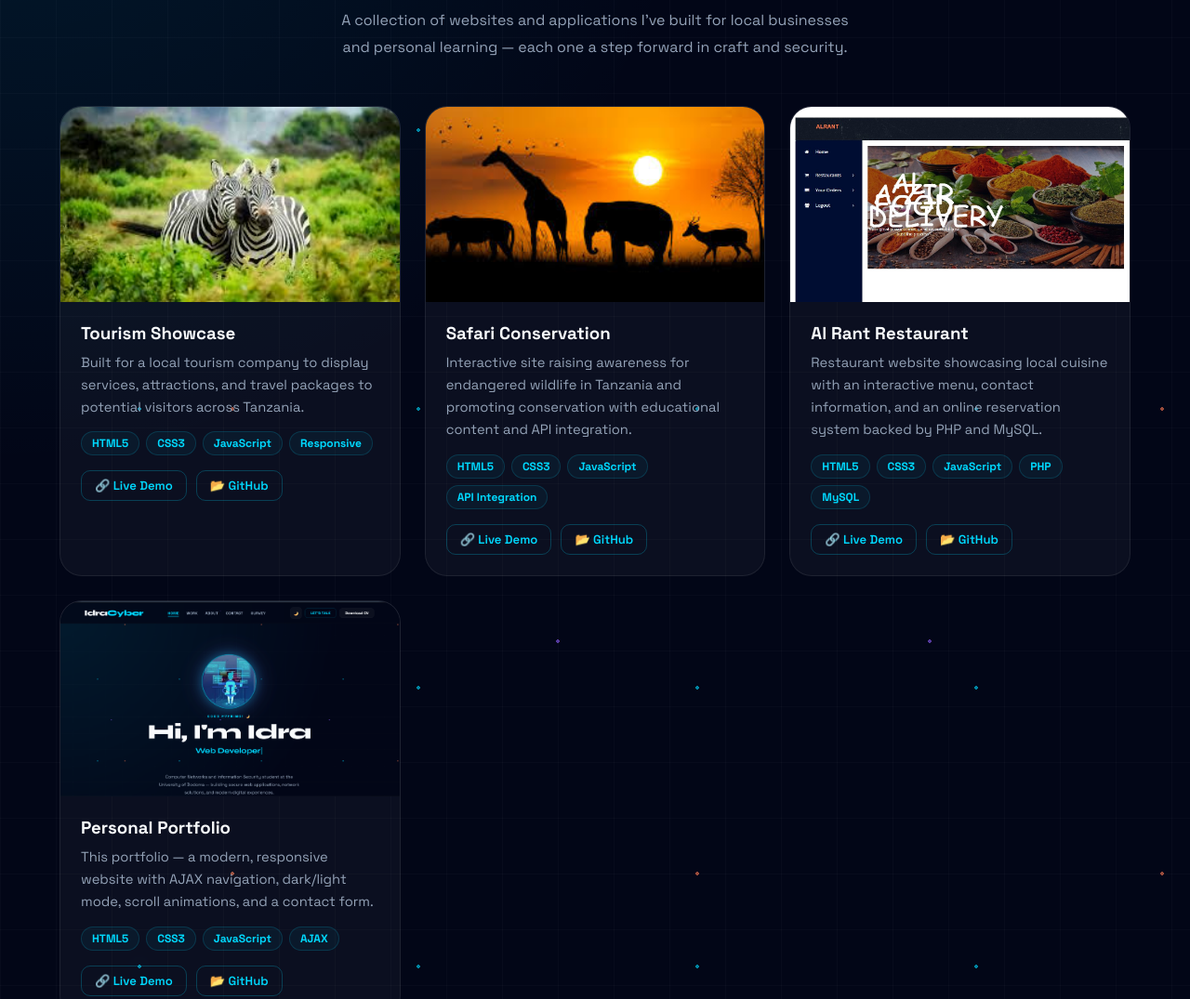
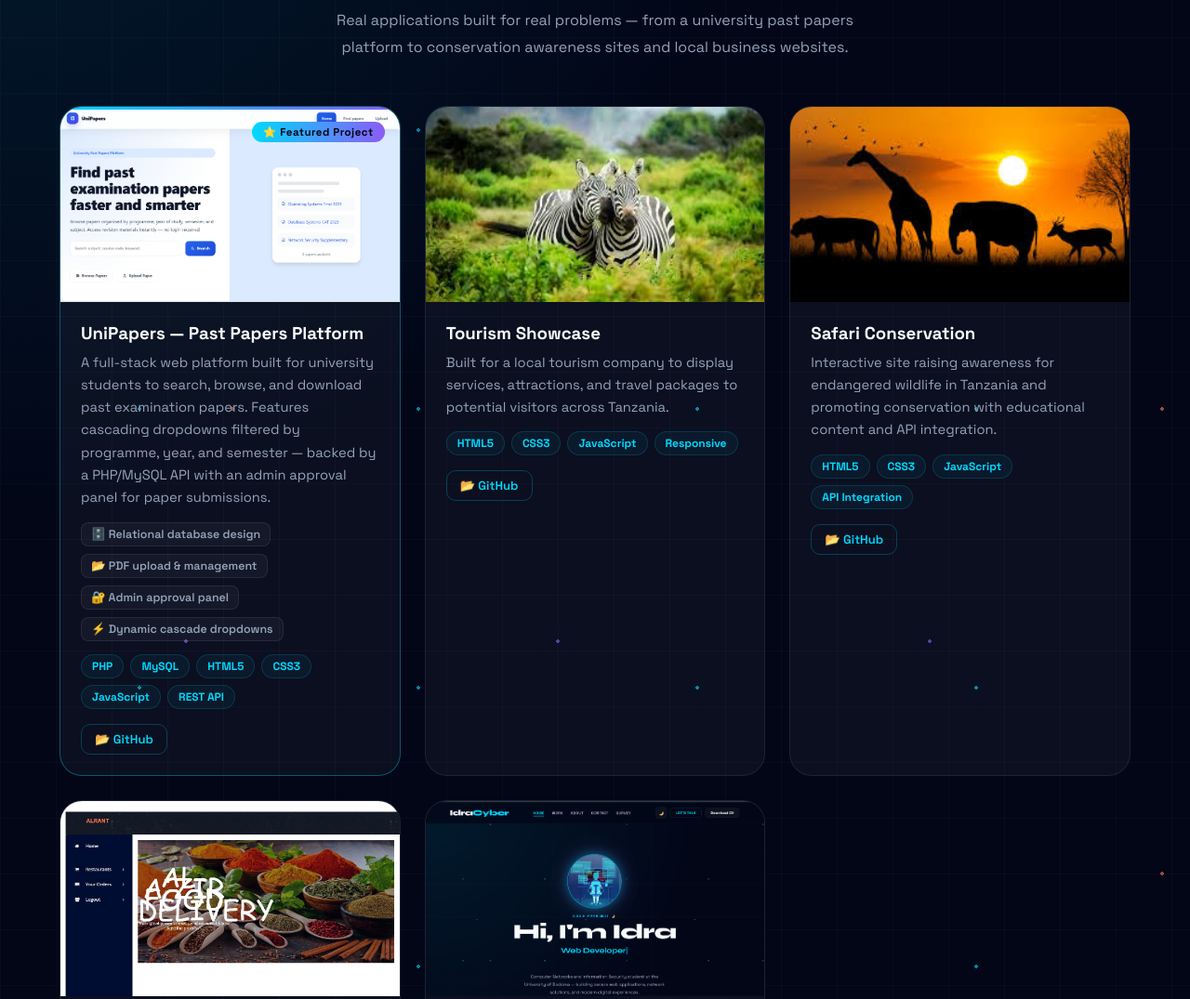
Before and after one commit to iamidra/iamidra.github.io, a plain HTML site: page project.html in a window 1280 px wide. Shown: the part 260-1335 px from the top of the page at 93% size. Drawn offline with Linux system fonts and the light colour scheme.

Commit message:
adding the unipapers website

```diff
--- a/css/styles.css
+++ b/css/styles.css
@@ -1419,3 +1419,61 @@ footer a:hover { color: var(--accent); }
     .notify-form            { flex-direction: column; align-items: center; }
     .cert-card              { flex-direction: column; gap: 12px; }
 }
+/* =========================
+   FEATURED PROJECT CARD
+========================= */
+.project-card.project-featured {
+    border-color: rgba(0, 217, 255, 0.35);
+    position: relative;
+}
+
+.project-card.project-featured::after {
+    content: '';
+    position: absolute;
+    top: 0; left: 0; right: 0;
+    height: 3px;
+    background: linear-gradient(90deg, var(--accent), var(--accent2));
+    border-radius: var(--r-lg) var(--r-lg) 0 0;
+}
+
+.project-featured-badge {
+    position: absolute;
+    top: 16px;
+    right: 16px;
+    background: linear-gradient(90deg, var(--accent), var(--accent2));
+    color: #020617;
+    font-size: 0.72rem;
+    font-weight: 800;
+    padding: 4px 12px;
+    border-radius: 20px;
+    letter-spacing: 0.5px;
+    z-index: 2;
+}
+
+/* Feature highlights row */
+.project-highlights {
+    display: flex;
+    flex-wrap: wrap;
+    gap: 8px;
+    margin-bottom: 14px;
+}
+
+.highlight-item {
+    font-size: 0.78rem;
+    font-weight: 600;
+    color: var(--muted);
+    background: rgba(255, 255, 255, 0.04);
+    border: 1px solid var(--border);
+    padding: 4px 10px;
+    border-radius: 8px;
+}
+
+.light-mode .highlight-item {
+    background: #f8fafc;
+}
+
+@media (max-width: 700px) {
+    .project-featured-badge { font-size: 0.65rem; padding: 3px 10px; }
+    .project-highlights      { gap: 6px; }
+    .highlight-item          { font-size: 0.72rem; }
+}
--- a/project.html
+++ b/project.html
@@ -46,12 +46,42 @@
         <div class="projects-page-header">
             <span class="page-label">MY WORK</span>
             <h1>Projects</h1>
-            <p>A collection of websites and applications I've built for local businesses and personal learning — each one a step forward in craft and security.</p>
+            <p>Real applications built for real problems — from a university past papers platform to conservation awareness sites and local business websites.</p>
         </div>
 
         <!-- ===== PROJECTS GRID ===== -->
         <section aria-label="Project showcase">
             <div class="projects-grid">
+
+                <!-- ===== UNIPAPERS — FEATURED ===== -->
+                <div class="project-card project-featured">
+                    <div class="project-featured-badge">⭐ Featured Project</div>
+                    <img src="pictures/unipapers.png" alt="UniPapers — University past examination papers platform" loading="lazy" width="400" height="210" />
+                    <div class="project-info">
+                        <h3>UniPapers — Past Papers Platform</h3>
+                        <p class="proj-desc">
+                            A full-stack web platform built for university students to search, browse, and download past examination papers. Features cascading dropdowns filtered by programme, year, and semester — backed by a PHP/MySQL API with an admin approval panel for paper submissions.
+                        </p>
+                        <div class="project-highlights">
+                            <span class="highlight-item">🗄️ Relational database design</span>
+                            <span class="highlight-item">📂 PDF upload &amp; management</span>
+                            <span class="highlight-item">🔐 Admin approval panel</span>
+                            <span class="highlight-item">⚡ Dynamic cascade dropdowns</span>
+                        </div>
+                        <div class="tech-stack">
+                            <span class="tech-badge">PHP</span>
+                            <span class="tech-badge">MySQL</span>
+                            <span class="tech-badge">HTML5</span>
+                            <span class="tech-badge">CSS3</span>
+                            <span class="tech-badge">JavaScript</span>
+                            <span class="tech-badge">REST API</span>
+                        </div>
+                        <div class="project-links">
+                            <!-- <a href="#" class="proj-link">🔗 Live Demo</a> -->
+                            <a href="https://github.com/iamidra" class="proj-link" target="_blank" rel="noopener noreferrer">📂 GitHub</a>
+                        </div>
+                    </div>
+                </div>
 
                 <div class="project-card">
                     <img src="pictures/wild.png" alt="Tourism Showcase website — platform displaying tourist attractions in Tanzania" loading="lazy" width="400" height="210" />
@@ -65,7 +95,7 @@
                             <span class="tech-badge">Responsive</span>
                         </div>
                         <div class="project-links">
-                            <a href="#" class="proj-link">🔗 Live Demo</a>
+                            <!-- <a href="#" class="proj-link">🔗 Live Demo</a> -->
                             <a href="https://github.com/iamidra" class="proj-link" target="_blank" rel="noopener noreferrer">📂 GitHub</a>
                         </div>
                     </div>
@@ -83,7 +113,7 @@
                             <span class="tech-badge">API Integration</span>
                         </div>
                         <div class="project-links">
-                            <a href="#" class="proj-link">🔗 Live Demo</a>
+                            <!-- <a href="#" class="proj-link">🔗 Live Demo</a> -->
                             <a href="https://github.com/iamidra" class="proj-link" target="_blank" rel="noopener noreferrer">📂 GitHub</a>
                         </div>
                     </div>
@@ -102,7 +132,7 @@
                             <span class="tech-badge">MySQL</span>
                         </div>
                         <div class="project-links">
-                            <a href="#" class="proj-link">🔗 Live Demo</a>
+                            <!-- <a href="#" class="proj-link">🔗 Live Demo</a> -->
                             <a href="https://github.com/iamidra" class="proj-link" target="_blank" rel="noopener noreferrer">📂 GitHub</a>
                         </div>
                     </div>
@@ -120,7 +150,7 @@
                             <span class="tech-badge">AJAX</span>
                         </div>
                         <div class="project-links">
-                            <a href="#" class="proj-link">🔗 Live Demo</a>
+                            <!-- <a href="#" class="proj-link">🔗 Live Demo</a> -->
                             <a href="https://github.com/iamidra" class="proj-link" target="_blank" rel="noopener noreferrer">📂 GitHub</a>
                         </div>
                     </div>
@@ -134,7 +164,7 @@
             <h2>Project Impact</h2>
             <div class="stats-section">
                 <div class="stat-box">
-                    <h3>4+</h3>
+                    <h3>5+</h3>
                     <p>Completed Projects</p>
                 </div>
                 <div class="stat-box">
```
Also changed, not shown: index.html (+20 -16 lines), pictures/unipapers.png (added).
